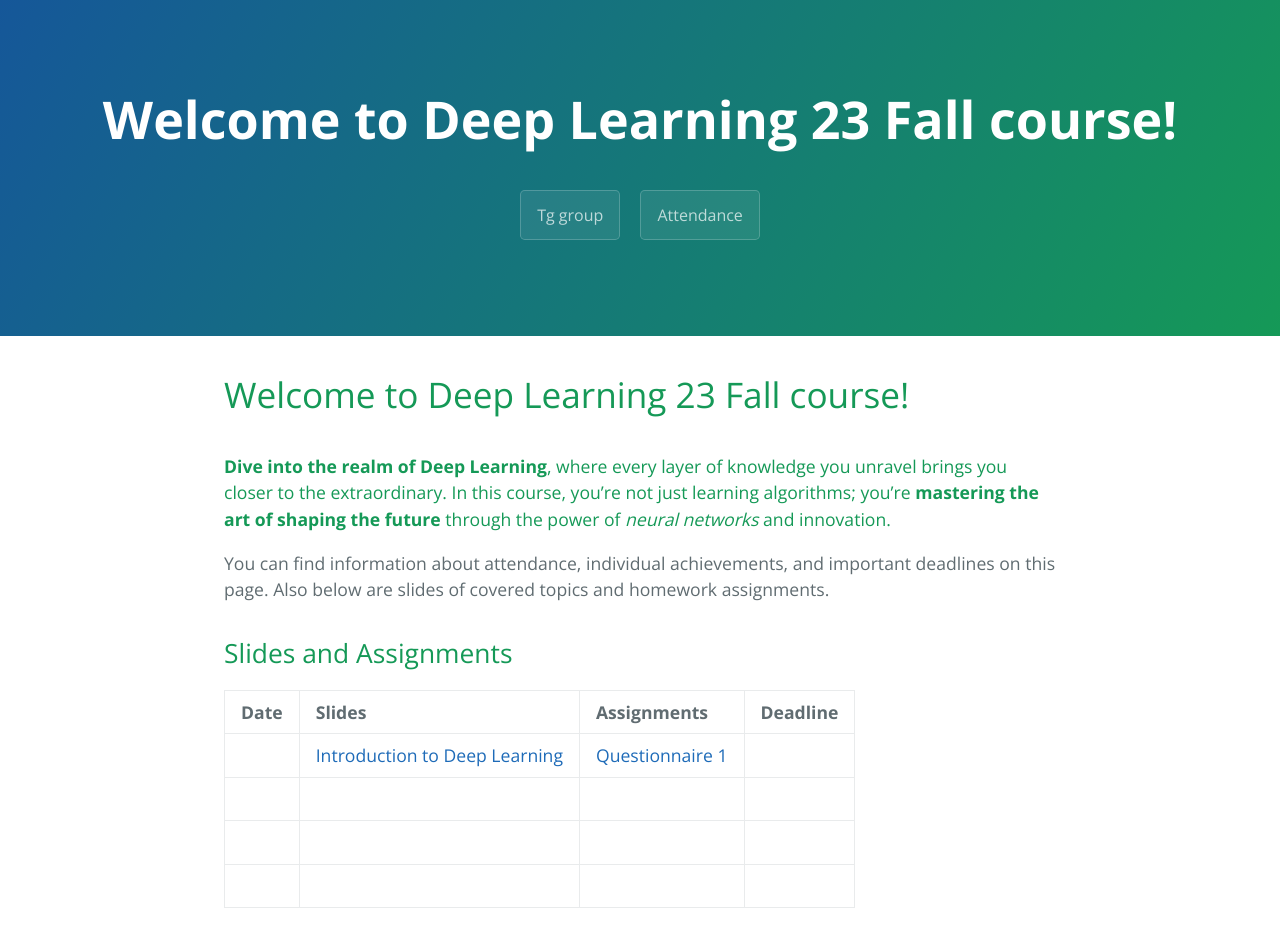
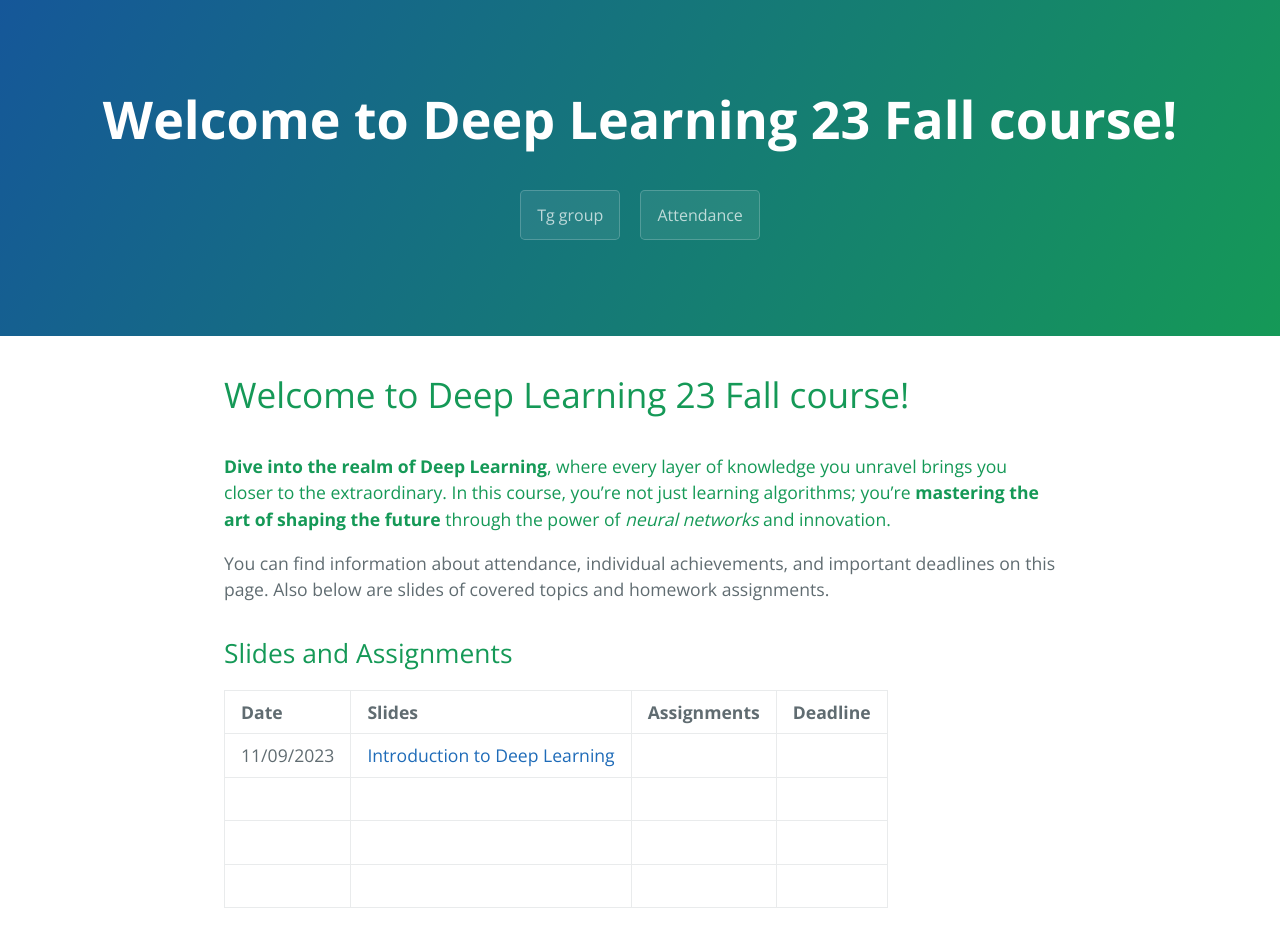
Before and after one commit to decoder-99/DL23Fall, a Jekyll site: the page built from index.md, in a window 1280 px wide. Built offline with Jekyll 4.4.1, drawn with Linux system fonts in a browser that asks for light colours; the repository's description, which GitHub fills in, is left out; our own code applies the rules of GitHub Pages for plain Markdown files.

Commit message:
Update index.md

```diff
--- a/index.md
+++ b/index.md
@@ -12,7 +12,7 @@ You can find information about attendance, individual achievements, and importan
 
 | Date         | Slides            | Assignments | Deadline |
 |:-------------|:------------------|:------------|:------------|
-|              | [Introduction to Deep Learning](https://docs.google.com/presentation/d/1eUC5Ox6Pc6iZkHAWUPFH_y36gUh7YusSLOkGWsNahcs/edit?usp=sharing)                   |       [Questionnaire 1](https://t.me/c/1572831055/110)      |
+|11/09/2023              | [Introduction to Deep Learning](https://docs.google.com/presentation/d/1eUC5Ox6Pc6iZkHAWUPFH_y36gUh7YusSLOkGWsNahcs/edit?usp=sharing)                   |             |
 |              |                   |             |
 |              |                   |             |
 |              |                   |             |
```
